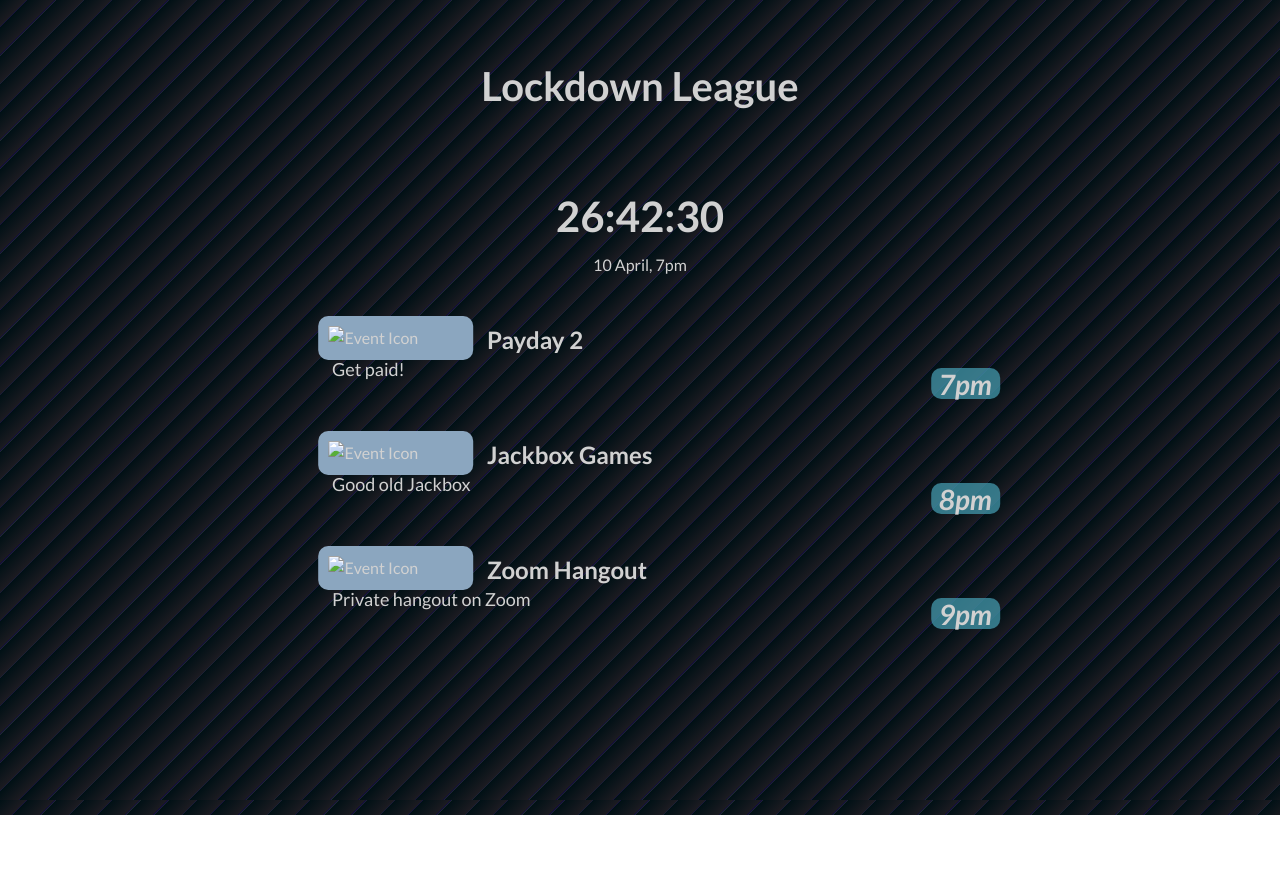
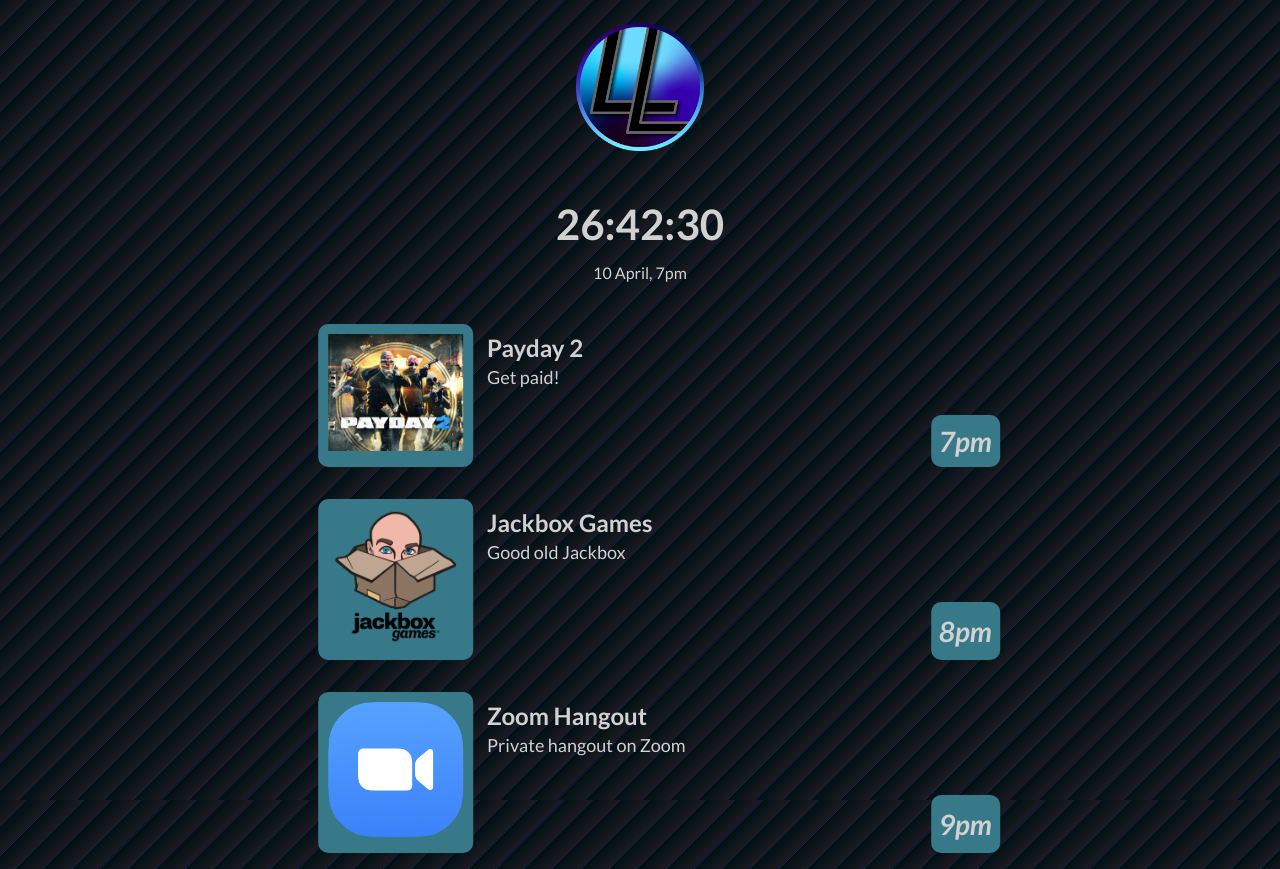
Before and after one commit to BevanHolborn/gaming-olympics, a plain HTML site: page lockdown_league/index.html in a window 1280 px wide. Before the commit the page ends 815 px from the top, so only its background shows below. Drawn offline with nearby package versions, Linux system fonts and the light colour scheme.

Commit message:
Removed vue script tag Adjusted colours Added favicon Replaced header text with icon

```diff
--- a/lockdown_league/css/style.css
+++ b/lockdown_league/css/style.css
@@ -23,6 +23,11 @@
 
 section{
     margin: 15px 0px;
+}
+
+#header img{
+    width: 8rem;
+    height: auto;
 }
 
 #time{
@@ -61,7 +66,7 @@
     height: auto;
     margin: 0px;
     padding: 10px;
-    background-color: #8ba6bf;
+    background-color: #377988;
     border-radius: 10px;
 }
 
@@ -89,7 +94,7 @@
     position: absolute;
     right: 0px;
     bottom: 0px;
-    background-color: rgba(65, 149, 168, 0.77);
+    background-color: #377988;
     height: 35%;
     border-radius: 10px;
     text-align: center;
--- a/lockdown_league/index.html
+++ b/lockdown_league/index.html
@@ -5,6 +5,7 @@
         <meta name="viewport"
               content="width=device-width, user-scalable=no, initial-scale=1.0, maximum-scale=1.0, minimum-scale=1.0">
         <meta http-equiv="X-UA-Compatible" content="ie=edge">
+        <link rel="icon" href="media/images/LL.png" type="image/png"/>
         <title>Lockdown League</title>
 
         <link rel="stylesheet" href="vendor/simple-grid/simple-grid.css" type="text/css">
@@ -15,7 +16,7 @@
         <div class="container">
             <section class="row">
                 <div class="col-12 center" id="header">
-                    <h1>Lockdown League</h1>
+                    <img src="media/images/LL.png" alt="">
                 </div>
             </section>
 
@@ -32,7 +33,6 @@
             </section>
         </div>
 
-        <script src="vendor/vue.min.js"></script>
         <script src="js/script.js"></script>
     </body>
 </html>
```
Also changed, not shown: lockdown_league/media/images/LL.png (added), lockdown_league/media/images/image.png (added), lockdown_league/media/images/jackbox.png (added), lockdown_league/media/images/payday2.jpg (added), lockdown_league/media/images/zoom.png (added).
